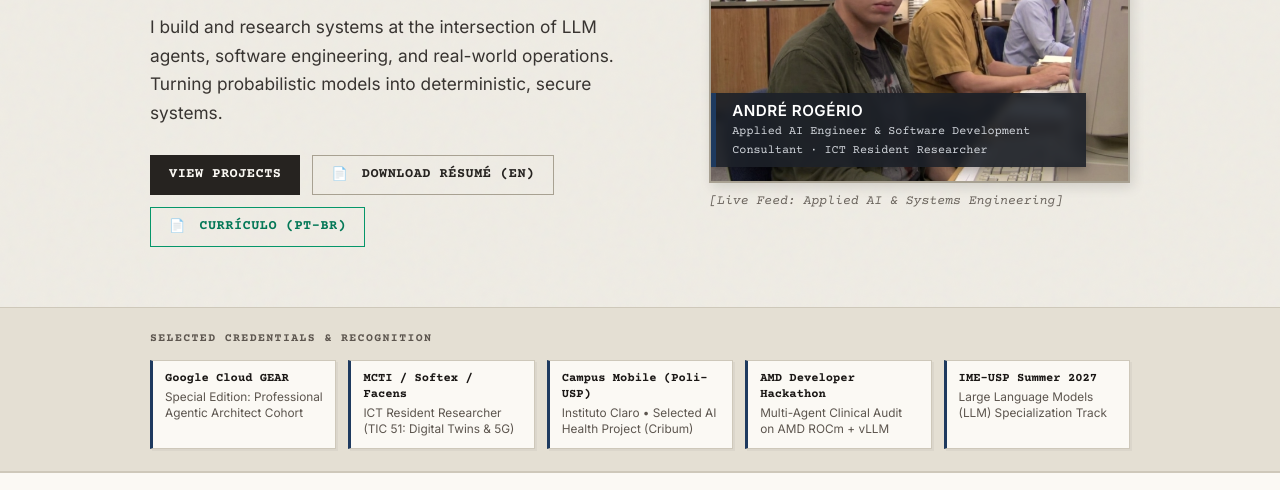
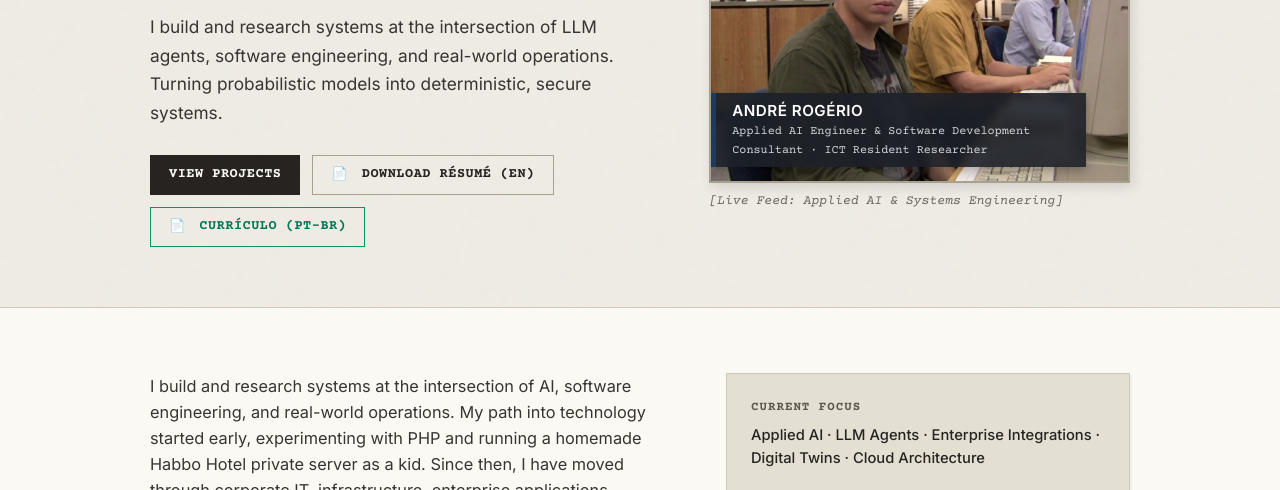
Before and after one commit to TheyDreez/TheyDreez.github.io, a plain HTML site: page index.html in a window 1280 px wide. Shown: the part 310-800 px from the top of the page. Drawn offline with nearby package versions, Linux system fonts and the light colour scheme.

Commit message:
fix: remove speculative credentials strip (GEAR, IME-USP, AMD)

```diff
--- a/index.html
+++ b/index.html
@@ -79,35 +79,6 @@
                         </div>
 
                         <div class="doc-caption" id="hero-caption">[Live Feed: Applied AI &amp; Systems Engineering]</div>
-                    </div>
-                </div>
-            </div>
-        </section>
-
-        <!-- CREDENTIALS & RECOGNITION BAR -->
-        <section id="credentials" class="credentials-strip">
-            <div class="container">
-                <div class="credentials-label" data-i18n="cred_label">SELECTED CREDENTIALS &amp; RECOGNITION</div>
-                <div class="credentials-grid">
-                    <div class="credential-pill">
-                        <strong>Google Cloud GEAR</strong>
-                        <span data-i18n="cred_1">Special Edition: Professional Agentic Architect Cohort</span>
-                    </div>
-                    <div class="credential-pill">
-                        <strong>MCTI / Softex / Facens</strong>
-                        <span data-i18n="cred_2">ICT Resident Researcher (TIC 51: Digital Twins &amp; 5G)</span>
-                    </div>
-                    <div class="credential-pill">
-                        <strong>Campus Mobile (Poli-USP)</strong>
-                        <span data-i18n="cred_3">Instituto Claro &bull; Selected AI Health Project (Cribum)</span>
-                    </div>
-                    <div class="credential-pill">
-                        <strong>AMD Developer Hackathon</strong>
-                        <span data-i18n="cred_4">Multi-Agent Clinical Audit on AMD ROCm + vLLM</span>
-                    </div>
-                    <div class="credential-pill">
-                        <strong>IME-USP Summer 2027</strong>
-                        <span data-i18n="cred_5">Large Language Models (LLM) Specialization Track</span>
                     </div>
                 </div>
             </div>
@@ -552,12 +523,6 @@
                 beyond_p1: "Outside of engineering, I enjoy balancing analytical work with creative and social spaces: I follow electronic music, participate in a book club in Sorocaba, and play tabletop RPGs.",
                 beyond_p2: "I'm also currently going through the process of obtaining Spanish citizenship through my grandmother, who was born in Spain. One of my personal goals is to visit Calera de León, where she was born, and explore that part of my family history firsthand.",
                 beyond_p3: "Whether discussing a book, building a fictional world around a table, or tracing my family roots across generations, I enjoy discovering different environments, ideas, and perspectives.",
-                cred_label: "SELECTED CREDENTIALS & RECOGNITION",
-                cred_1: "Special Edition: Professional Agentic Architect Cohort",
-                cred_2: "ICT Resident Researcher (TIC 51: Digital Twins & 5G)",
-                cred_3: "Instituto Claro &bull; Selected AI Health Project (Cribum)",
-                cred_4: "Multi-Agent Clinical Audit on AMD ROCm + vLLM",
-                cred_5: "Large Language Models (LLM) Specialization Track",
                 proj_vaguinhas_desc: "A 24/7 production WhatsApp bot and JSON API aggregating tech roles across 16 Brazilian and international sources (Ashby, Greenhouse, Lever, YC, HN, VTEX, We Work Remotely, GitHub, and recruiter channels). Engineered with a durable PostgreSQL Outbox (FOR UPDATE SKIP LOCKED), Traffic Guard concurrency/RAM admission control, real-time expired-job validation (JSON-LD & ATS probes), and 27 automated tests.",
                 proj_vaguinhas_status: "Status: Live in Production (24/7 on Render + Supabase)",
                 proj_vaguinhas_status_2: "16 Sources &bull; 27 Automated Tests &bull; Single-Message UX &bull; Anti-Trap Filtering",
@@ -659,12 +624,6 @@
                 beyond_p1: "Fora da engenharia, gosto de equilibrar o trabalho analítico com espaços criativos e sociais: acompanho música eletrônica, faço parte de um clube do livro em Sorocaba e jogo RPG de mesa.",
                 beyond_p2: "Também estou passando pelo processo de obtenção de cidadania espanhola através da minha avó, que nasceu na Espanha. Um dos meus objetivos pessoais é visitar Calera de León, onde ela nasceu, e explorar essa parte da história da minha família pessoalmente.",
                 beyond_p3: "Seja discutindo um livro, construindo um mundo ficcional ao redor de uma mesa ou traçando as raízes da minha família por gerações, gosto de explorar diferentes ambientes, ideias e perspectivas.",
-                cred_label: "CREDENCIAIS & RECONHECIMENTOS",
-                cred_1: "Special Edition: Turma Professional Agentic Architect",
-                cred_2: "Pesquisador Residente em TIC 51 (Gêmeos Digitais & 5G)",
-                cred_3: "Instituto Claro &bull; Projeto Selecionado em Saúde + IA (Cribum)",
-                cred_4: "Auditoria Clínica Multiagente em AMD ROCm + vLLM",
-                cred_5: "Trilha de Especialização em Grandes Modelos de Linguagem (LLM)",
                 proj_vaguinhas_desc: "Bot de WhatsApp e API JSON em produção 24/7 que agrega vagas tech de 16 fontes brasileiras e internacionais (Ashby, Greenhouse, Lever, YC, HN, VTEX, We Work Remotely, GitHub e canais de recrutamento). Construído com fila Outbox durável no PostgreSQL (FOR UPDATE SKIP LOCKED), Traffic Guard contra concorrência/memória, validador de vaga encerrada em tempo real (JSON-LD e ATS) e 27 testes automatizados.",
                 proj_vaguinhas_status: "Status: Em Produção 24/7 (Render + Supabase)",
                 proj_vaguinhas_status_2: "16 Fontes &bull; 27 Testes Automatizados &bull; UX em Mensagem Única &bull; Filtro Anti-Armadilha",
--- a/style.css
+++ b/style.css
@@ -941,60 +941,6 @@ section {
 .preview-thumbs.thumbs-6 {
     grid-template-columns: repeat(3, 1fr);
 }
-
-/* Credentials & Recognition Strip */
-.credentials-strip {
-    background-color: var(--c-paper-dark);
-    border-top: 1px solid var(--c-border);
-    border-bottom: 1px solid var(--c-border);
-    padding: 22px 0;
-    width: 100%;
-}
-.credentials-label {
-    font-family: var(--font-mono);
-    font-size: 0.72rem;
-    font-weight: 700;
-    letter-spacing: 1.4px;
-    color: var(--c-ink-muted);
-    margin-bottom: 12px;
-    text-transform: uppercase;
-}
-.credentials-grid {
-    display: grid;
-    grid-template-columns: repeat(5, 1fr);
-    gap: 12px;
-}
-.credential-pill {
-    background: var(--c-paper);
-    border: 1px solid var(--c-border);
-    border-left: 3px solid var(--c-dunder-blue);
-    padding: 10px 12px;
-    display: flex;
-    flex-direction: column;
-    gap: 3px;
-    box-shadow: 2px 2px 0px rgba(0,0,0,0.04);
-}
-.credential-pill strong {
-    font-family: var(--font-mono);
-    font-size: 0.76rem;
-    color: #1A1715;
-    line-height: 1.3;
-}
-.credential-pill span {
-    font-size: 0.74rem;
-    color: var(--c-ink-muted);
-    line-height: 1.35;
-}
-@media (max-width: 960px) {
-    .credentials-grid {
-        grid-template-columns: repeat(2, 1fr);
-    }
-}
-@media (max-width: 540px) {
-    .credentials-grid {
-        grid-template-columns: 1fr;
-    }
-}
 .thumb-mini {
     width: 100%;
     height: 44px;
```
